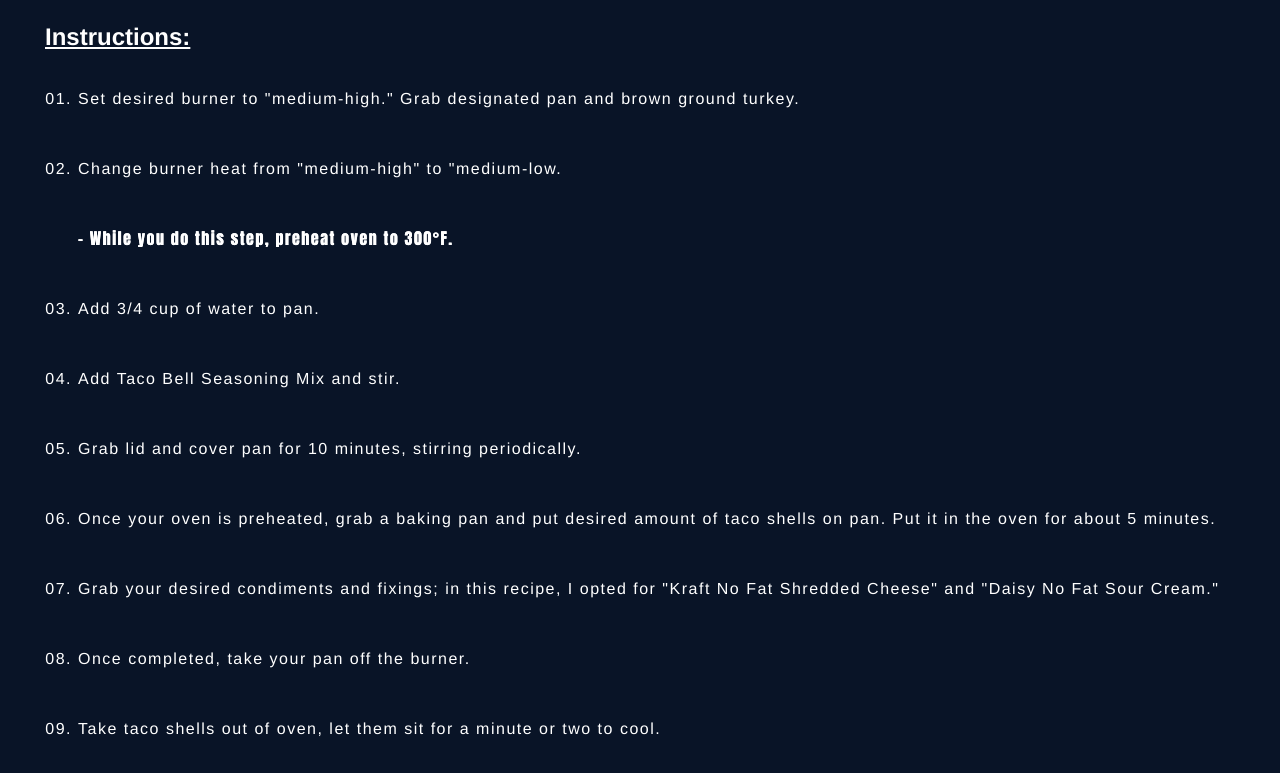
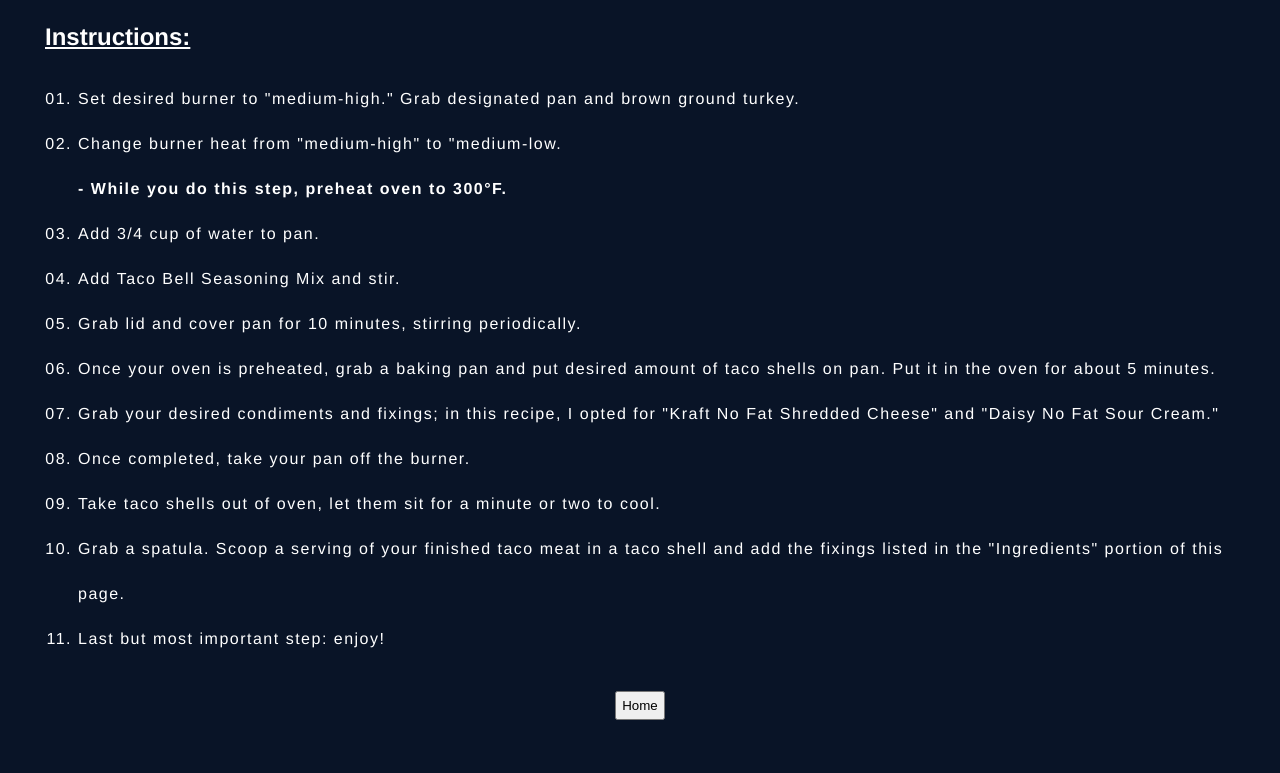
Before and after one commit to blannue/odin-recipes, a plain HTML site: page recipes/taco/taco.html in a window 1280 px wide. Shown: the part 1200-1973 px from the top of the page. After the commit the page ends 1940 px from the top, so only its background shows below. Drawn offline with Linux system fonts and the light colour scheme.

Commit message:
Delete css from taco page I deleted some unneeded css from the taco page of my webpage.

```diff
--- a/recipes/taco/styles.css
+++ b/recipes/taco/styles.css
@@ -68,7 +68,6 @@ ol {
     text-align: left;
 }
 
-.list-demo,
 .bold-caution {
   margin-bottom: 25px;
 }
--- a/recipes/taco/taco.html
+++ b/recipes/taco/taco.html
@@ -29,22 +29,22 @@
         <p class="sub-header"><strong>Instructions:</strong></p>
 
         <ol>
-            <li class="list-demo">Set desired burner to "medium-high." Grab
+            <li>Set desired burner to "medium-high." Grab
                 designated pan and brown ground turkey.</li>
-            <li class="list-demo">Change burner heat from "medium-high" to "medium-low.</li>
-            <div class="bold-caution"><strong>- While you do this step, preheat oven to 300°F.</strong></div>
-            <li class="list-demo">Add 3/4 cup of water to pan.</li>
-            <li class="list-demo">Add Taco Bell Seasoning Mix and stir.</li>
-            <li class="list-demo">Grab lid and cover pan for 10 minutes, stirring periodically.</li>
-            <li class="list-demo">Once your oven is preheated, grab a baking pan and put desired
+            <li>Change burner heat from "medium-high" to "medium-low.</li>
+            <div><strong>- While you do this step, preheat oven to 300°F.</strong></div>
+            <li>Add 3/4 cup of water to pan.</li>
+            <li>Add Taco Bell Seasoning Mix and stir.</li>
+            <li>Grab lid and cover pan for 10 minutes, stirring periodically.</li>
+            <li>Once your oven is preheated, grab a baking pan and put desired
                 amount of taco shells on pan. Put it in the oven for about 5 minutes.</li>
-            <li class="list-demo">Grab your desired condiments and fixings; in this recipe, I opted for
+            <li>Grab your desired condiments and fixings; in this recipe, I opted for
                 "Kraft No Fat Shredded Cheese" and "Daisy No Fat Sour Cream."
-            <li class="list-demo">Once completed, take your pan off the burner.</li>
-            <li class="list-demo">Take taco shells out of oven, let them sit for a minute or two to cool.</li>
-            <li class="list-demo">Grab a spatula. Scoop a serving of your finished taco meat in a taco shell
+            <li>Once completed, take your pan off the burner.</li>
+            <li>Take taco shells out of oven, let them sit for a minute or two to cool.</li>
+            <li>Grab a spatula. Scoop a serving of your finished taco meat in a taco shell
                 and add the fixings listed in the "Ingredients" portion of this page.</li>
-            <li class="list-demo">Last but most important step: enjoy!</li>
+            <li>Last but most important step: enjoy!</li>
         </ol>
 
     <a href="../../index.html" target="_self" rel="noopener noreferrer"><button>Home</button></a>
```
